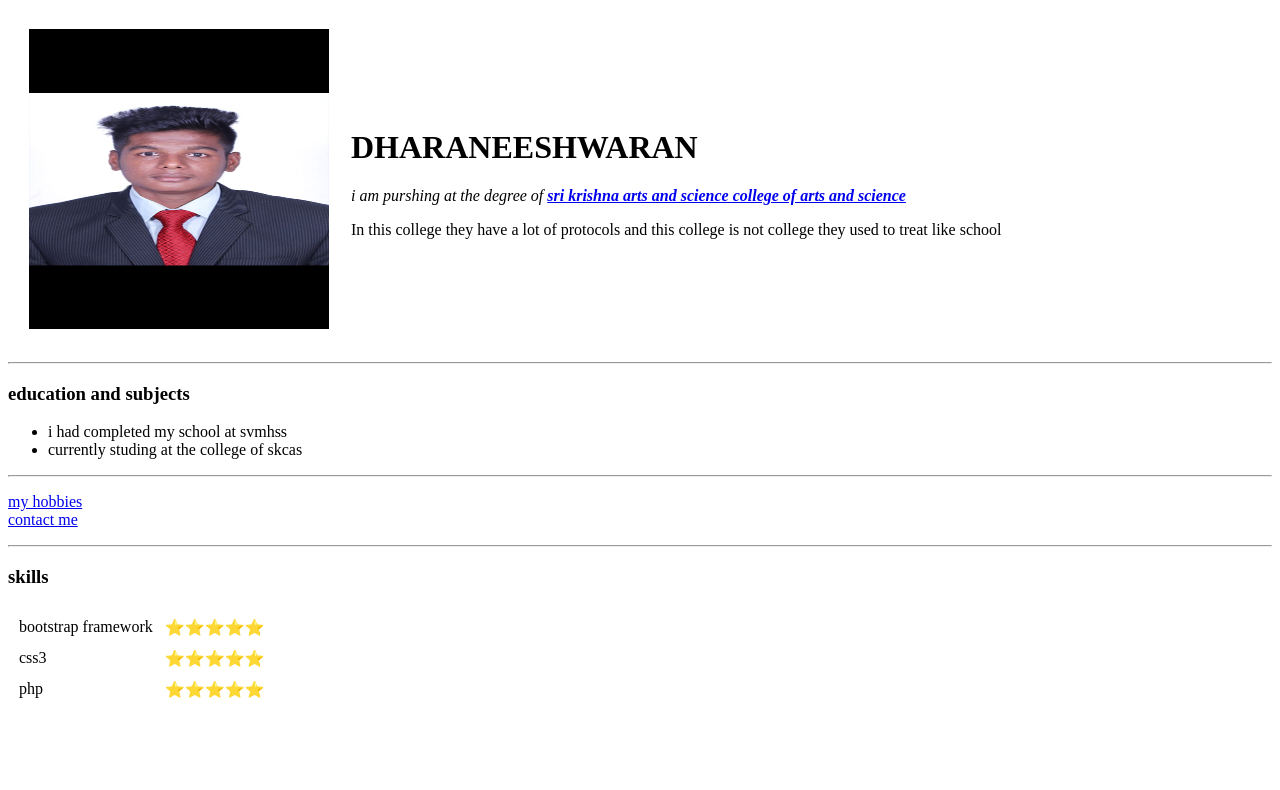
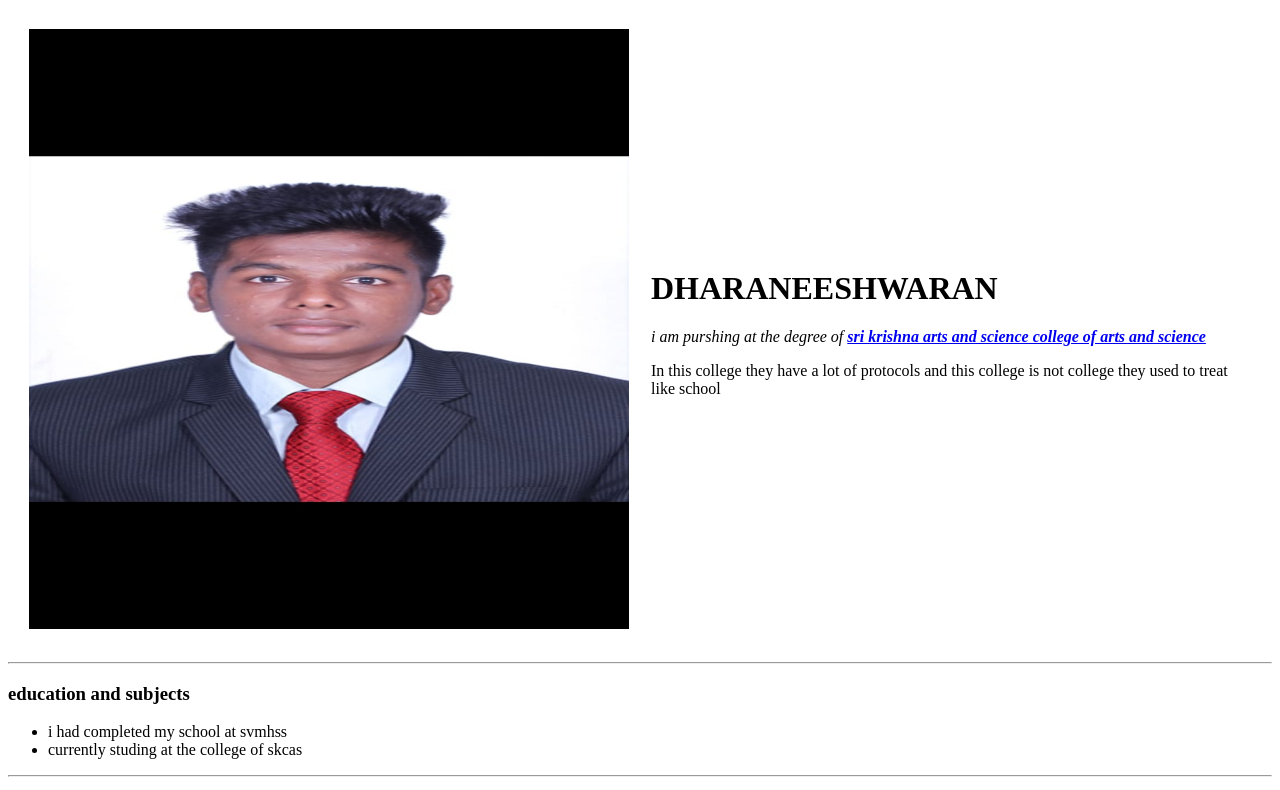
Before and after one commit to dharaneesh23/cv, a plain HTML site: page index.html in a window 1280 px wide. Shown: the top 790 px of the page. Drawn offline with Linux system fonts and the light colour scheme.

Commit message:
Update index.html

```diff
--- a/index.html
+++ b/index.html
@@ -8,7 +8,7 @@
 <body>
     <table cellspacing="20">
         <tr>
-            <td><img src="DHARANEESH.jpeg" alt="dharaneesh" title="dharaneesh photos" width="300" height="300"></td>
+            <td><img src="DHARANEESH.jpeg" alt="dharaneesh" title="dharaneesh photos" width="600" height="600"></td>
             <td> <h1>DHARANEESHWARAN</h1>
 
 
```
